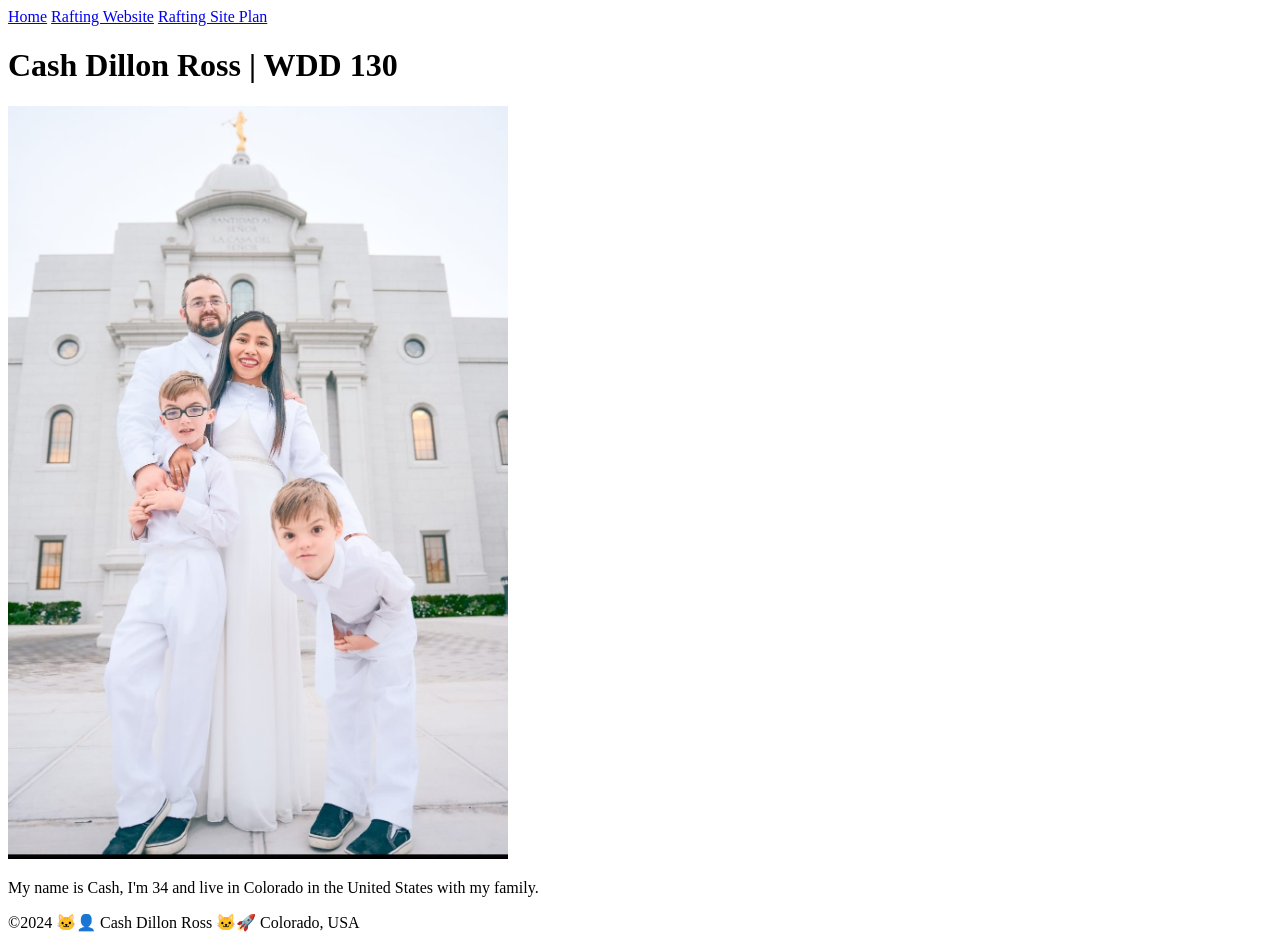
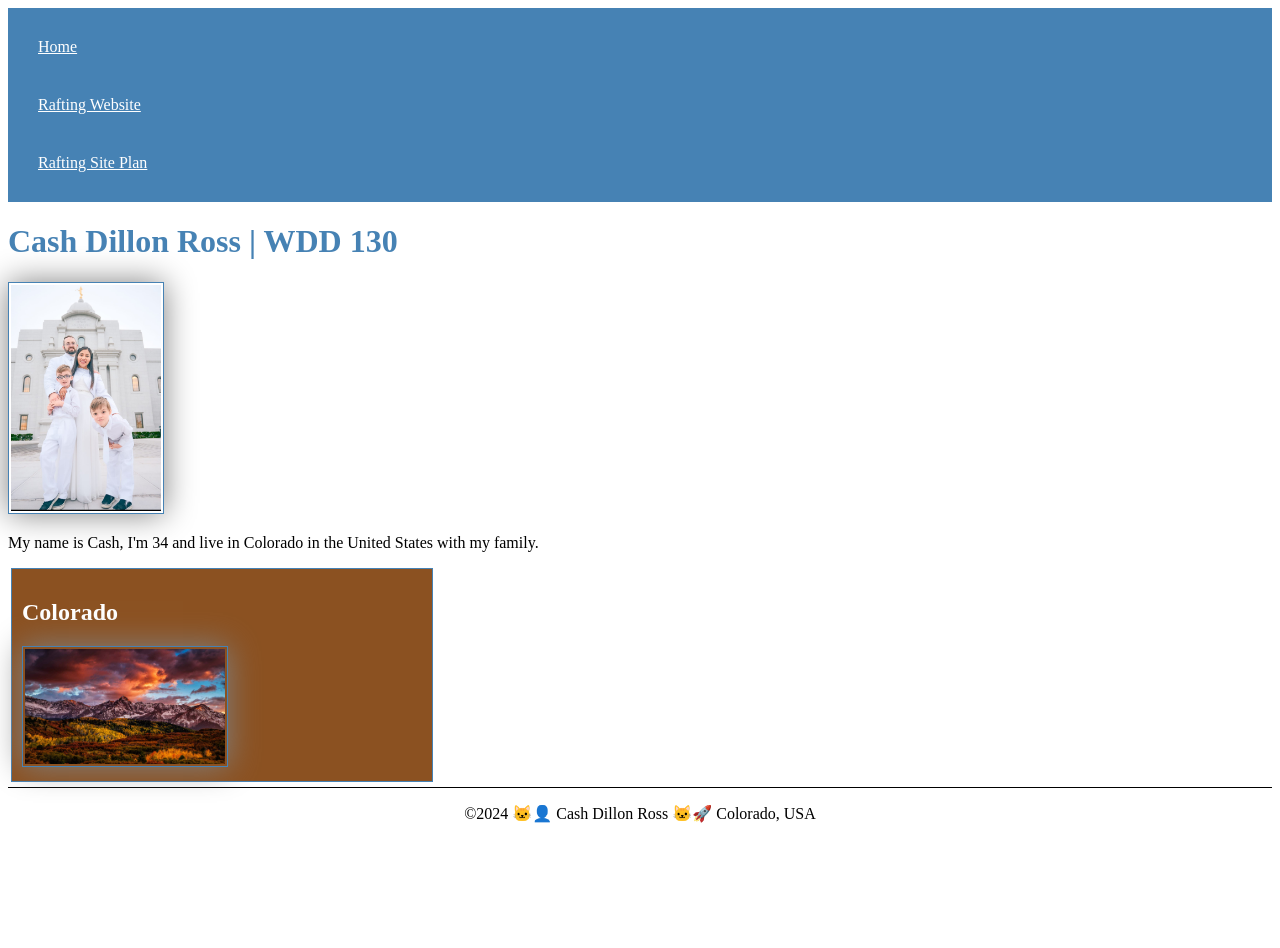
Before and after one commit to cross1517/wdd130, a plain HTML site: page index.html in a window 1280 px wide. After the commit the page ends 839 px from the top, so only its background shows below. Drawn offline with Linux system fonts and the light colour scheme.

Commit message:
Various changes to the repository

```diff
--- a/index.html
+++ b/index.html
@@ -4,6 +4,9 @@
         <meta charset="UTF-8">
         <meta name="viewport" content="width=device-width, initial-scale=1.0">
         <title>Cash Dillon Ross | WDD 130</title>
+        <meta name="description" content="Cash Dillon Ross's WDD 130 homepage">
+        <meta name="author" content="Cash Dillon Ross">
+        <link rel="stylesheet" href="styles/styles.css">
     </head>
     <body>
         <header>
@@ -21,8 +24,19 @@
                 width="500">
             <p>My name is Cash, I'm 34 and live in Colorado in the United States with my family.</p>
         </main>
+        <aside>
+            <h2>Colorado</h2>
+            <img
+                src="images/colorado.jpg"
+                alt="Colorado"
+                width="200">
+        </aside>
         <footer>
             <p>&copy;2024 🐱‍👤 Cash Dillon Ross 🐱‍🚀 Colorado, USA</p>
         </footer>
     </body>
 </html>
+
+
+
+<!--https://cross1517.github.io/wdd130-->
--- /dev/null
+++ b/styles/styles.css
@@ -0,0 +1,55 @@
+nav {
+    background-color: steelblue;
+    padding: 10px;
+}
+
+nav a {
+    color: white;
+    display: block;
+    padding: 20px;
+}
+
+h1 {
+    color: steelblue;
+}
+
+img {
+    width: 150px;
+    height: auto;
+    border: 1px solid steelblue;
+    padding: 2px;
+    box-shadow: 0 0 30px gray;
+}
+
+p {
+    padding: 0;
+}
+
+main {
+    max-width: 840px;
+}
+
+aside {
+    width: 400px;
+    margin: 3px;
+    border: 1px solid steelblue;
+    padding: 10px;
+    background-color: #8b5121;
+    color: #ffffff;
+}
+
+aside img {
+    width: 200px;
+    height: auto;
+}
+
+main img {
+    width: 150px;
+    height: auto;
+}
+
+footer {
+    margin-top: 5px;
+    border-top: black 1px solid;
+    text-align: center;
+}
```
Also changed, not shown: week02/box-model.css (added, +34 -0 lines), week02/box-model.html (added, +25 -0 lines), images/colorado.jpg (added), week02/holygrail.html (indentation only).
